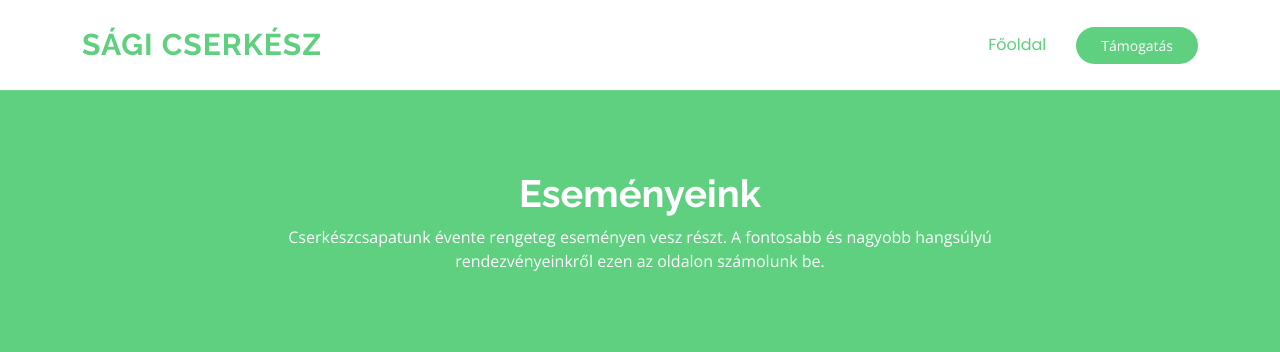
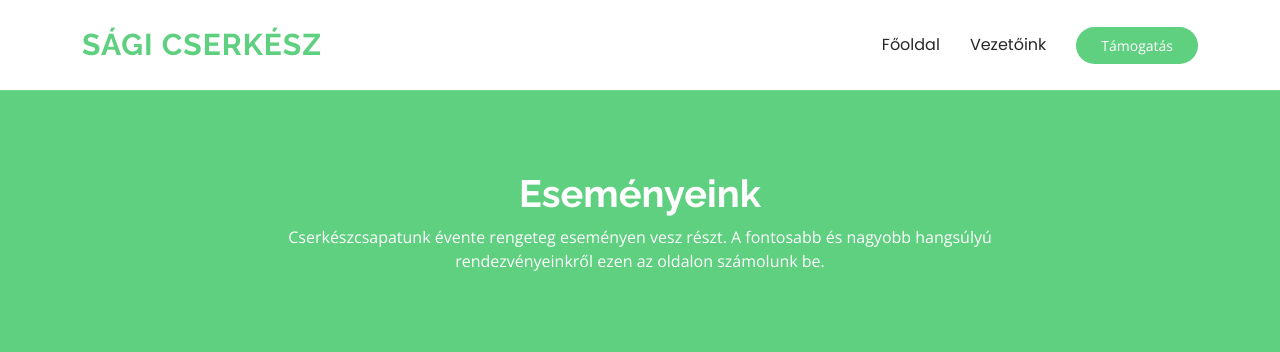
Before and after one commit to Korboncnok/v2-szent-imre-web, a PHP site: page /esemenyek.php in a window 1280 px wide. Shown: the top 352 px of the page. Run offline with PHP 8.4, Linux system fonts and the light colour scheme.

Commit message:
Update header.php

```diff
--- a/assets/template/header.php
+++ b/assets/template/header.php
@@ -7,12 +7,18 @@
         <h1 class="">Sági cserkész</h1>
       </a>
 
-      <nav id="navmenu" class="navmenu">
-        <ul>
-          <li><a href="index" class="active">Főoldal</a></li>
-        </ul>
-        <i class="mobile-nav-toggle d-xl-none bi bi-list"></i>
-      </nav>
+      <?php
+// Lekéri az aktuális oldal nevét
+$current_page = basename($_SERVER['PHP_SELF'], ".php");
+?>
+
+<nav id="navmenu" class="navmenu">
+    <ul>
+        <li><a href="index" class="<?php echo ($current_page == 'index') ? 'active' : ''; ?>">Főoldal</a></li>
+        <li><a href="vezetok" class="<?php echo ($current_page == 'vezetok') ? 'active' : ''; ?>">Vezetőink</a></li>
+    </ul>
+    <i class="mobile-nav-toggle d-xl-none bi bi-list"></i>
+</nav>
 
       <a class="btn-getstarted" href="mailto:27szentimrecscs@gmail.com">Támogatás</a>
 
```
